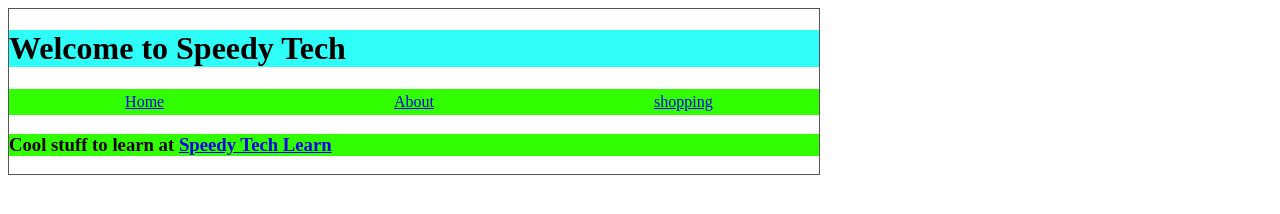
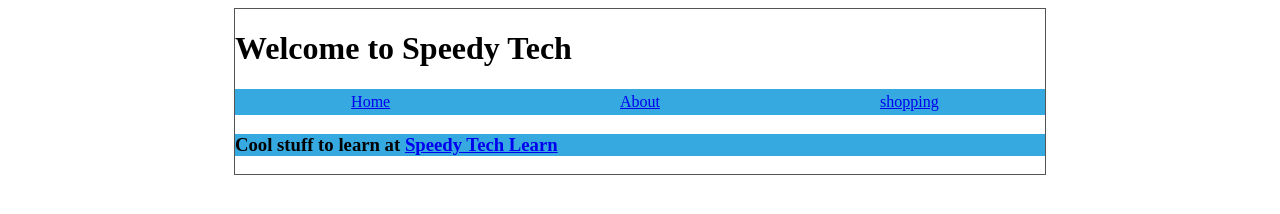
Before and after one commit to SpeedyTech/Speedy-Tech-Home-Page, a plain HTML site: page index.html in a window 1280 px wide. Drawn offline with Linux system fonts and the light colour scheme.

Commit message:
Update index.html

```diff
--- a/index.html
+++ b/index.html
@@ -7,19 +7,18 @@
   width: 810px;
   margin:0 auto;
   border: solid 1px #545454;
-  margin:0;
-}
+  }
 #header {
-  background-color:#2EFEF7;
+  background-color:#;
   color:000000;
   margin:0 auto;
 }
 #nav {
-  background-color: #31FF00;
+  background-color: #36A9E0;
   text-align:center;
 }
 #middle {
-  background-color:#31FF00;
+  background-color:#36A9E0;
   color:#000000;
 }
 </style>
```
